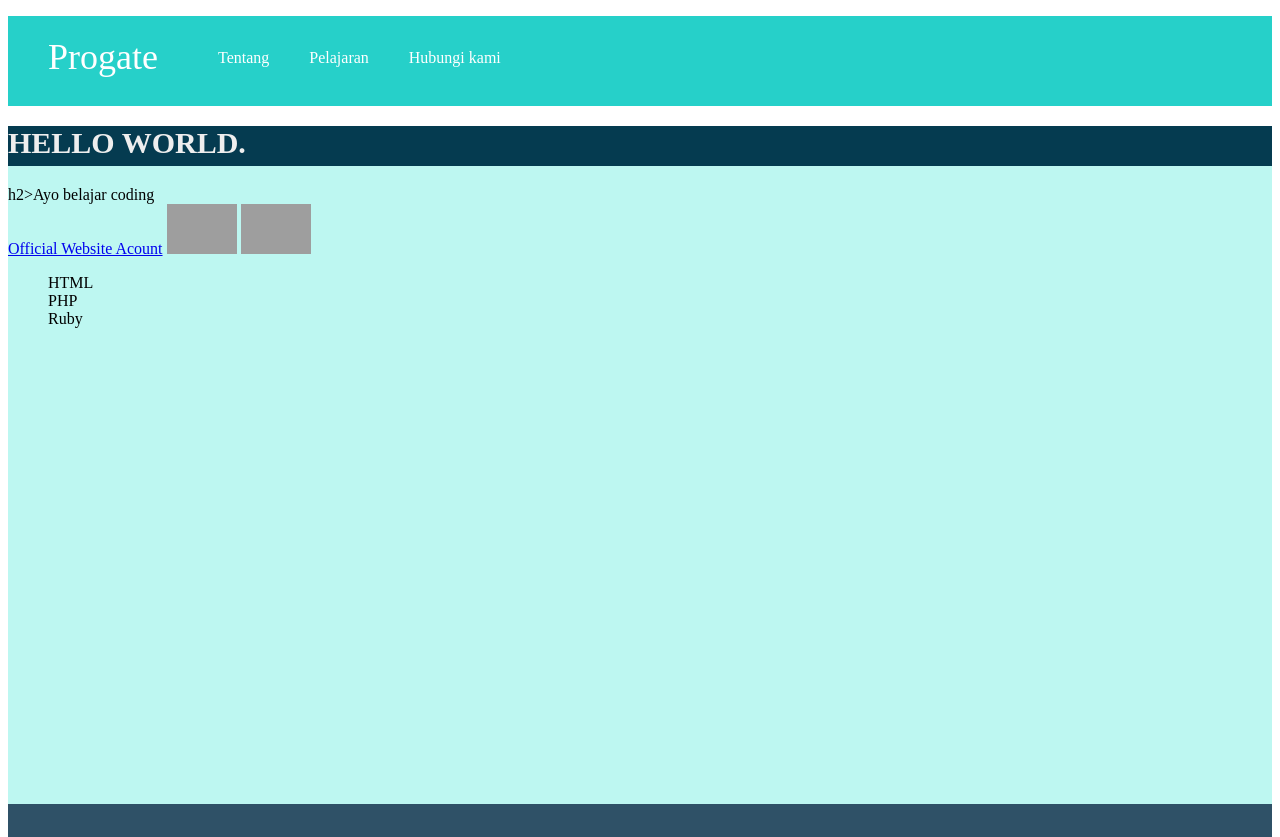
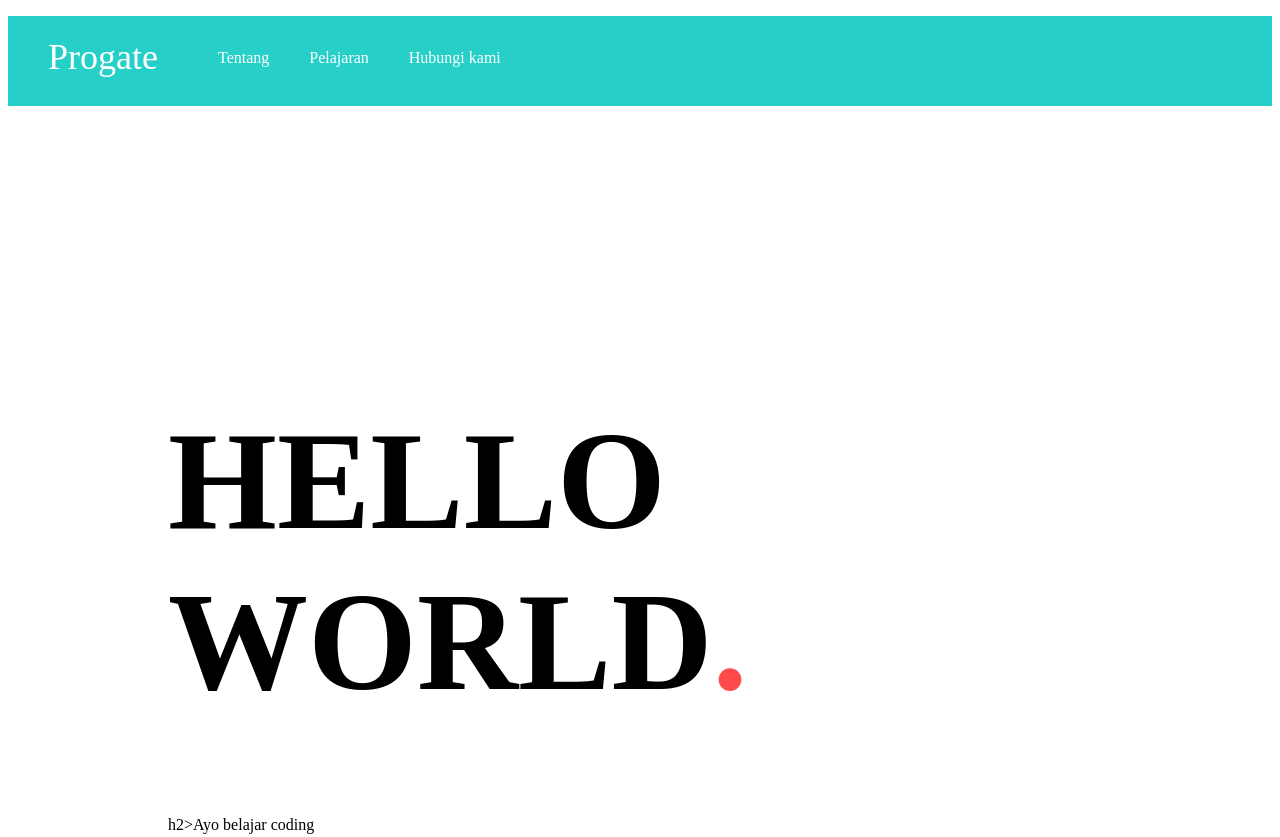
Before and after one commit to ayudya0058/PK-II, a plain HTML site: page index.html in a window 1280 px wide. Shown: the top 837 px of the page. Drawn offline with Linux system fonts and the light colour scheme; grey boxes are pictures that could not be loaded.

Commit message:
Update stylesheet.css

```diff
--- a/stylesheet.css
+++ b/stylesheet.css
@@ -1,26 +1,3 @@
-h1 {
-  color:#EEEEEE;
-  font-size: 30px;
-  background-color: #053B50;
-  height: 40px;
-  widht: 100px;
-}
-
-h2 {
-  color: #053B50;
-  font-size: 20px;
-  background-color: #64CCC5;
-  height: 30px;
-  widht: 100px;
-}
-p {
-  color:#176B87;
-}
-
-img {
-  height: 50px;
-  width: 70px;
-}
 body {
   font-family: "Avenir Next";
 }
@@ -47,22 +24,20 @@ li {
 }
 
 .main {
-  /* Hapuskan CSS background-color */
-  background-color: #bdf7f1;
-  /* Hapuskan CSS height */
-  height: 600px;
-  /* Ganti padding atas & bawah ke 100px, dan padding kiri & kanan ke 80px */
-
+  padding: 100px 80px;
 }
 
-/* Ganti font-size tag <h1> di dalam copy-container */
+.copy-container h1 {
+  font-size: 140px;
+}
 
+.copy-container h2 {
+  font-size: 60px;
+}
 
-/* Ganti font-size tag <h2> di dalam copy-container */
-
-
-/* Ganti color tags <span> di dalam copy-container */
-
+.copy-container span {
+  color: #ff4a4a;
+}
 
 .footer {
   background-color: #2f5167;
```
